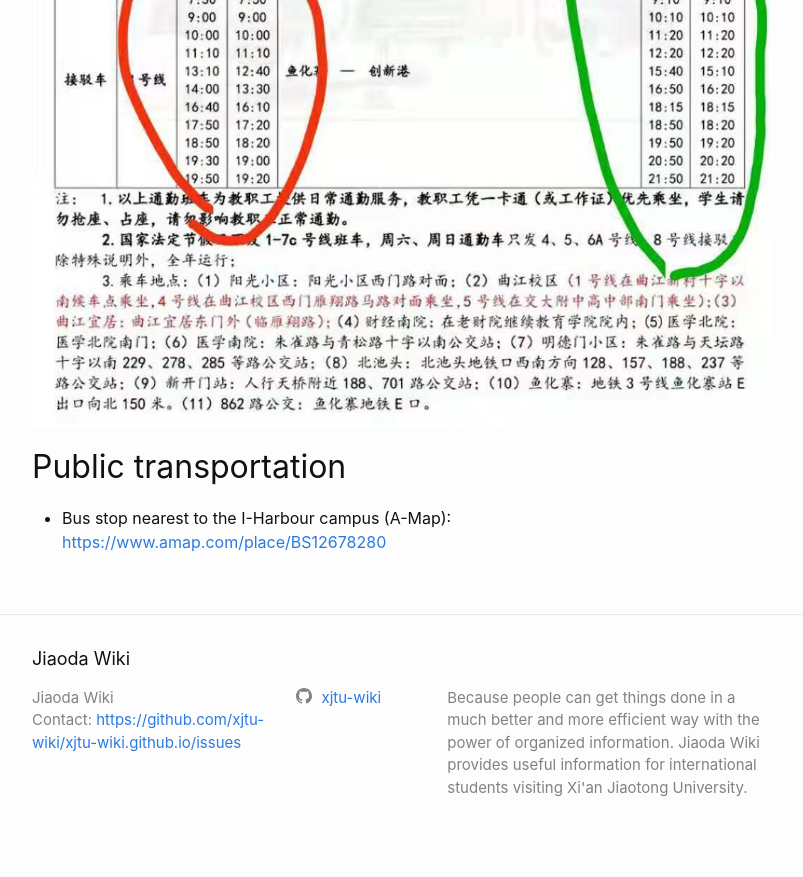
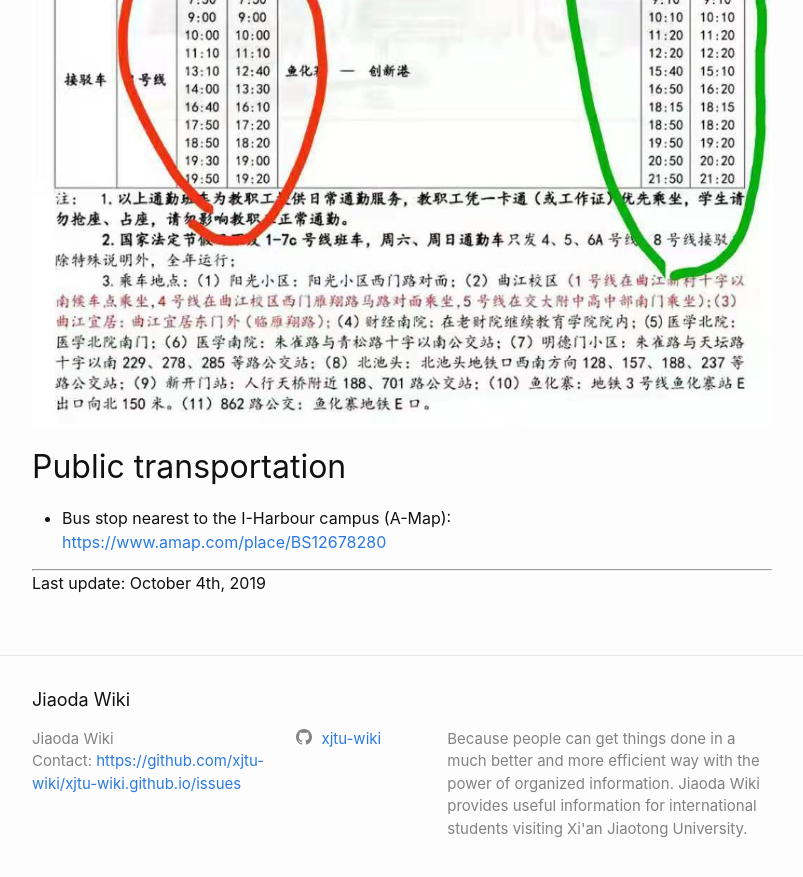
Before and after one commit to xjtu-wiki/xjtu-wiki.github.io, a Jekyll site: the page built from _guidelines/transport-iharbour-xingqing.md, in a window 1280 px wide and 900 px high, scrolled down 1980 px. Shown: the top 877 px of the window, without its empty margins (238-1041 px from the left). Built offline with Jekyll 4.4.1, drawn with Linux system fonts in a browser that asks for light colours; comment, search, counter and statistics services are not loaded.

```diff
--- a/_guidelines/transport-iharbour-xingqing.md
+++ b/_guidelines/transport-iharbour-xingqing.md
@@ -25,3 +25,7 @@
 
 ## Public transportation
 - Bus stop nearest to the I-Harbour campus (A-Map): [https://www.amap.com/place/BS12678280](https://www.amap.com/place/BS12678280){:target="_blank"}
+
+---
+
+Last update: October 4th, 2019
```
